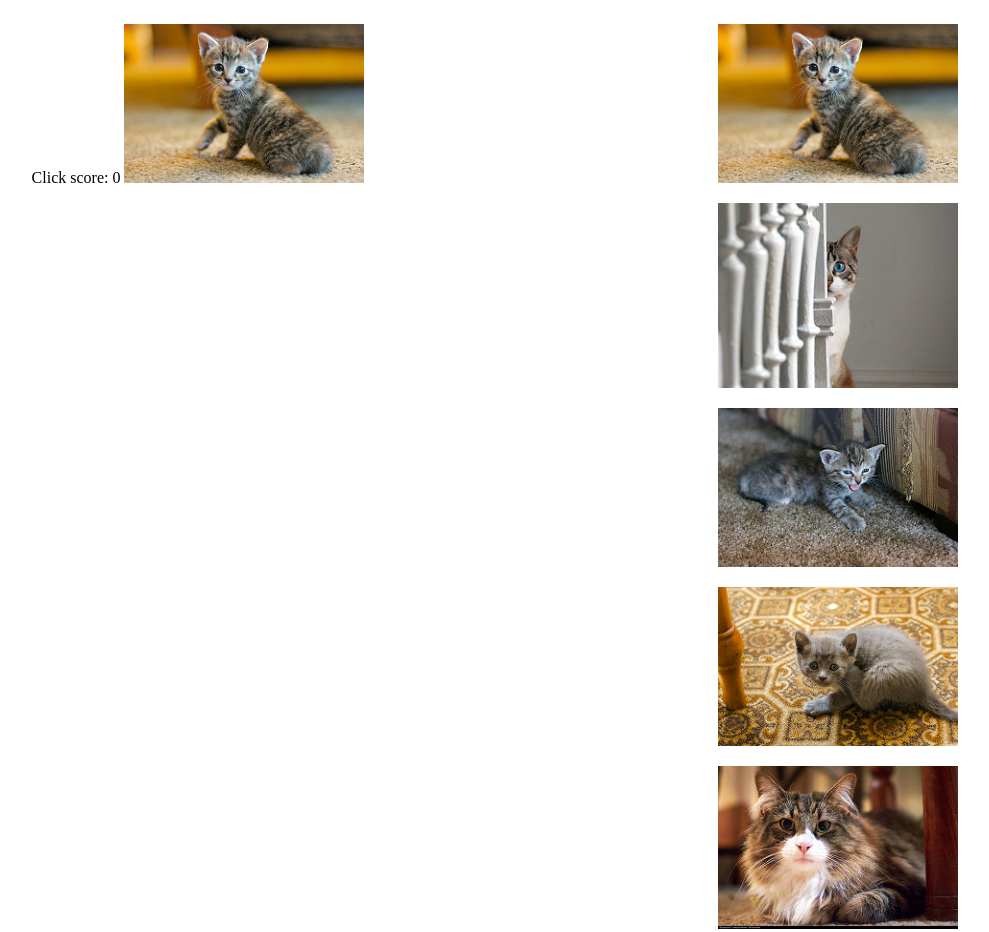
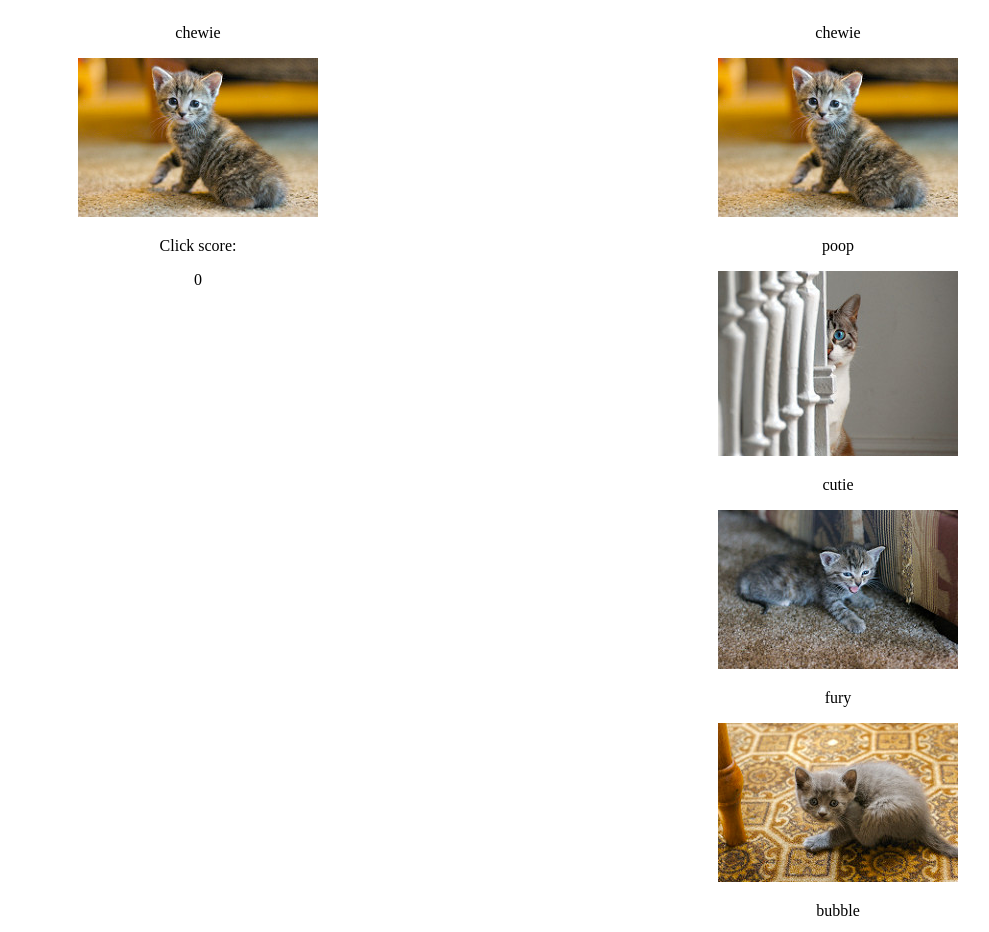
Before and after one commit to joeyzhang1989/Udacity-Front-end, a plain HTML site: page Cat-clicker/index.html in a window 1280 px wide. Shown: the top 932 px of the page, without its empty margins (130-1119 px from the left). Drawn offline with Linux system fonts and the light colour scheme.

Commit message:
need to separate the view and the model

```diff
--- a/Cat-clicker/index.html
+++ b/Cat-clicker/index.html
@@ -10,61 +10,75 @@
 	<div class="cat">
 		<div class="cat-display clearfix">
 			<p id="catName"></p>
-			<label>Click score:</label>
+			<img src="images/cat1.jpg" id="catDisplay">
+			<p>Click score:</p>
 			<p id="score">0</p>
-			<img src="images/cat1.jpg" id="cat1">
 		</div>
-		<div class="cat-selection clearfix">
+		<div class="clearfix" id="cat-selection">
 			<div class="cat-img">
-				<p class="catName1"></p>
+				<p id="catName1"></p>
 				<img src="images/cat1.jpg">
 			</div>
-			<div class="cat-img">
-				<p class="catName2"></p>
+			<div id="cat-img">
+				<p id="catName2"></p>
 				<img src="images/cat2.jpg">
 			</div>
 			<div class="cat-img">
-				<p class="catName3"></p>
+				<p id="catName3"></p>
 				<img src="images/cat3.jpg">
 			</div>
 			<div class="cat-img">
-				<p class="catName4"></p>
+				<p id="catName4"></p>
 				<img src="images/cat4.jpg">
 			</div>
 			<div class="cat-img">
-				<p class="catName5"></p>
+				<p id="catName5"></p>
 				<img src="images/cat5.jpg">
 			</div>
 		</div>
 	</div>
 </body>
 <script>
-	var catOne = document.getElementById('cat1');
-	var Catname1 = "chewie";
-	var Catname2 = "poop";
+	var catName1 = "chewie";
+	var catName2 = "poop";
 	var catName3 = "cutie";
-	var Catname4 = "fury";
-	var Catname5 = "bubble";
+	var catName4 = "fury";
+	var catName5 = "bubble";
 	var count = 0;
 
-	var select = document.getElementsByClass('cat-selection');
-	select.addEventListener('click', (function(countcopy){
+	var catName = document.getElementById('catName');
+	catName.textContent = catName1;
+
+	//set the cat names to the cat images on the selection area
+	function setName () {
+		document.getElementById('catName1').textContent = catName1;
+		document.getElementById('catName2').textContent = catName2;
+		document.getElementById('catName3').textContent = catName3;
+		document.getElementById('catName4').textContent = catName4;
+		document.getElementById('catName5').textContent = catName5;
+	}
+
+
+	setName();
+	var catDisplay = document.getElementById('catDisplay');
+	var select = document.getElementById('cat-img');
+
+	select.addEventListener("click", function changeCat(e) {
+		 if (e.target !== e.currentTarget) {
+		 	console.log(this.children);
+	        catDisplay.setAttribute('src', this.children[1].getAttribute('src'));
+	       	catName.setAttribute('textContent', this.children[0].getAttribute('textContent'));
+	    }
+	    e.stopPropagation();
+
+	}, false);
+
+
+	//use the Immediately-Invoked Function Expression to keep local variable
+	catDisplay.addEventListener('click', (function(countcopy){
 		return function () {
 			countcopy += 1;
-			console.log(countcopy);
 			var paragraph = document.getElementById('score');
-			paragraph.textContent = countcopy;
-		};
-	})(count));
-
-	var catName = document.getElementById('catName');
-	Catname.textContent = catName;
-	//use the Immediately-Invoked Function Expression to keep local variable
-	catOne.addEventListener('click', (function(countcopy){
-		return function () {
-			countcopy += 1;
-			console.log(countcopy);
-			var paragraph = document.getElementById('one-score');
 			paragraph.textContent = countcopy;
 		};
 	})(count));
--- a/Cat-clicker/main.css
+++ b/Cat-clicker/main.css
@@ -1,10 +1,5 @@
 body {
 	width: 100%;
-}
-
-#cat {
-	display: table;
-	margin: auto;
 }
 
 .cat {
@@ -18,7 +13,7 @@ body {
 	display:inline-block;
 }
 
-.cat-selection {
+#cat-selection {
 	width: 50%;
 	float: left;
 	display:inline-block;
```
